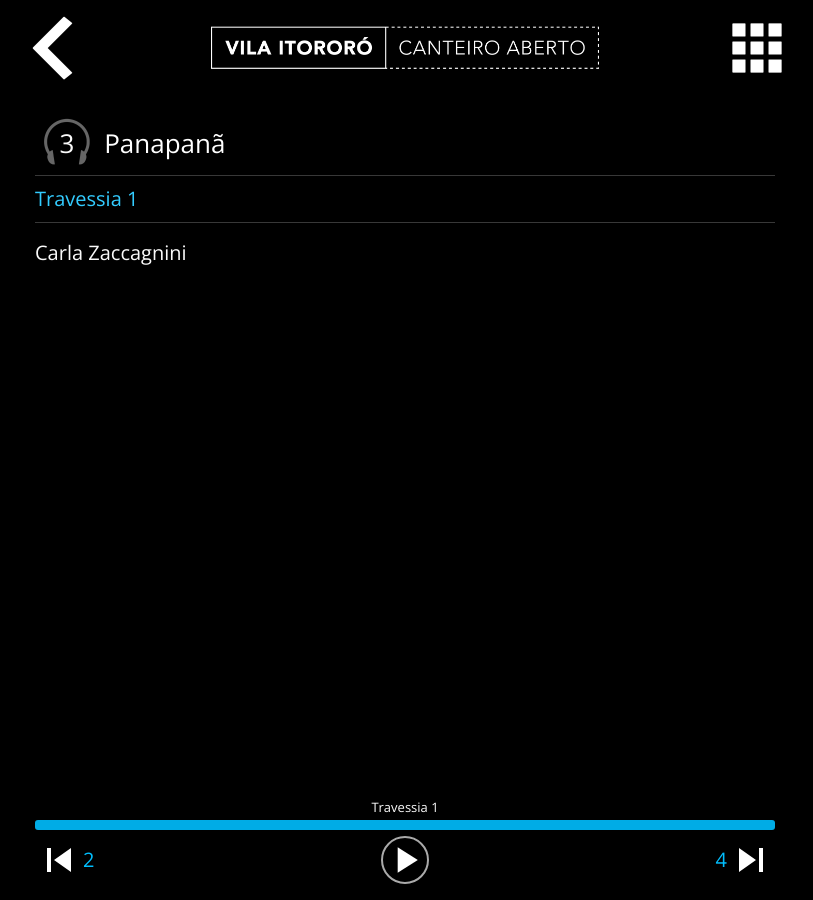
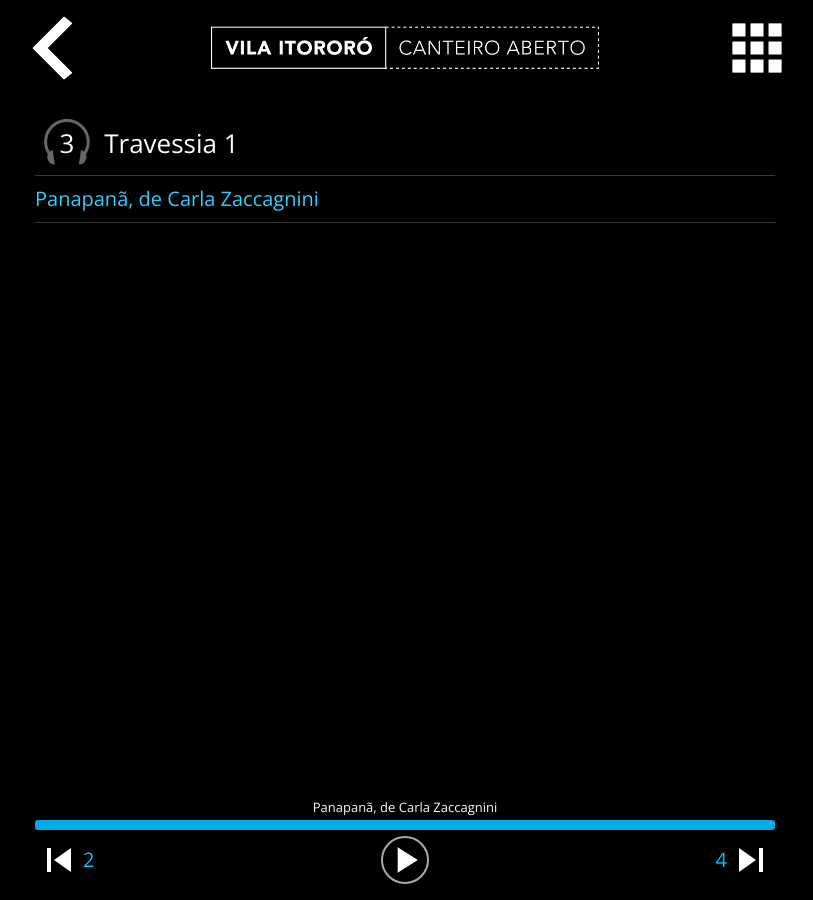
Before and after one commit to vilaitororo/panapana, a Jekyll site: the page built from stops/3.md, in a window 1280 px wide. Shown: the whole page, without its empty margins (235-1048 px from the left). Built offline with Jekyll 4.4.1, drawn with Linux system fonts in a browser that asks for light colours.

Commit message:
first commit

```diff
--- a/stops/1.md
+++ b/stops/1.md
@@ -2,10 +2,9 @@
 layout: episode
 permalink: /stops/1/
 type: stop
-section_title: Panapanã
-title: Teatro
+section_title: Teatro
+title: Panapanã, de Carla Zaccagnini
 page_rank: 1
 stop_id: 1
 audio_file: Carla_Zaccagnini_panapana_01_teatro.mp3
 ---
-Carla Zaccagnini
--- a/stops/2.md
+++ b/stops/2.md
@@ -2,10 +2,9 @@
 layout: episode
 permalink: /stops/2/
 type: stop
-section_title: Panapanã
-title: Donini
+section_title: Donini
+title: Panapanã, de Carla Zaccagnini
 page_rank: 2
 stop_id: 2
 audio_file: Carla_Zaccagnini_panapana_02_donini.mp3
 ---
-Carla Zaccagnini
--- a/stops/3.md
+++ b/stops/3.md
@@ -2,10 +2,9 @@
 layout: episode
 permalink: /stops/3/
 type: stop
-section_title: Panapanã
-title: Travessia 1
+section_title: Travessia 1
+title: Panapanã, de Carla Zaccagnini
 page_rank: 3
 stop_id: 3
 audio_file: Carla_Zaccagnini_panapana_03_travessia_01.mp3
 ---
-Carla Zaccagnini
--- a/stops/4.md
+++ b/stops/4.md
@@ -2,10 +2,9 @@
 layout: episode
 permalink: /stops/4/
 type: stop
-section_title: Panapanã
-title: Travessia 2
+section_title: Travessia 2
+title: Panapanã, de Carla Zaccagnini
 page_rank: 4
 stop_id: 4
 audio_file: Carla_Zaccagnini_panapana_04_travessia_02.mp3
 ---
-Carla Zaccagnini
--- a/stops/5.md
+++ b/stops/5.md
@@ -2,10 +2,9 @@
 layout: episode
 permalink: /stops/5/
 type: stop
-section_title: Panapanã
-title: Independência
+section_title: Independência
+title: Panapanã, de Carla Zaccagnini
 page_rank: 5
 stop_id: 5
 audio_file: Carla_Zaccagnini_panapana_05_independencia.mp3
 ---
-Carla Zaccagnini
--- a/stops/6.md
+++ b/stops/6.md
@@ -2,10 +2,9 @@
 layout: episode
 permalink: /stops/6/
 type: stop
-section_title: Panapanã
-title: Seda
+section_title: Seda
+title: Panapanã, de Carla Zaccagnini
 page_rank: 6
 stop_id: 6
 audio_file: Carla_Zaccagnini_panapana_06_seda.mp3
 ---
-Carla Zaccagnini
```
